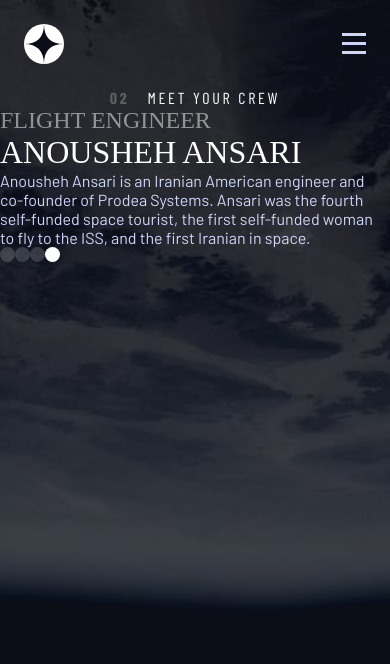
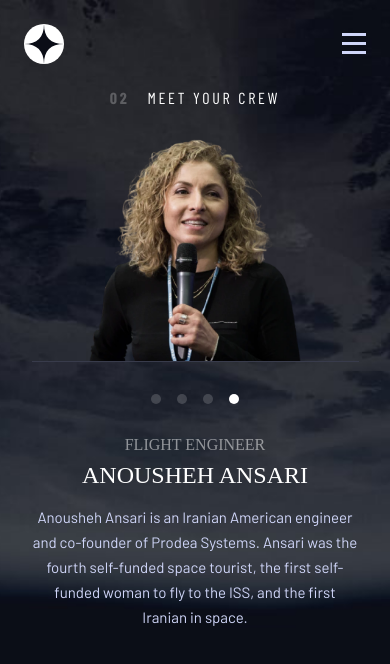
Before and after one commit to TakumaKira/space-tourism-website, a Next.js app: page /crew/AnoushehAnsari in a window 390 px wide. Shown: the top 664 px of the page. Built offline with nearby package versions, Linux system fonts and the light colour scheme; a web font is replaced by a local one.

Commit message:
[dev] Add crew page styles for mobile

```diff
--- a/pages/crew/[name].tsx
+++ b/pages/crew/[name].tsx
@@ -18,6 +18,11 @@ const {
 const Contents = styled.div`
   display: flex;
   @media (max-width: ${tabletToMobile - 1}px) {
+    margin-top: 32px;
+    width: 327px;
+    flex-direction: column-reverse;
+    align-items: center;
+    align-self: center;
   }
   @media (min-width: ${tabletToMobile}px) and (max-width: ${desktopToTablet - 1}px) {
     margin-top: 124px;
@@ -36,6 +41,10 @@ const Contents = styled.div`
 
 const TextAndTab = styled.div<{crewName: string}>`
   @media (max-width: ${tabletToMobile - 1}px) {
+    margin-top: 32px;
+    display: flex;
+    flex-direction: column-reverse;
+    align-items: center;
   }
   @media (min-width: ${tabletToMobile}px) and (max-width: ${desktopToTablet - 1}px) {
     width: ${({crewName}) => {
@@ -64,6 +73,10 @@ const TextAndTab = styled.div<{crewName: string}>`
 
 const TextBox = styled.div`
   @media (max-width: ${tabletToMobile - 1}px) {
+    margin-top: 32px;
+    display: flex;
+    flex-direction: column;
+    align-items: center;
   }
   @media (min-width: ${tabletToMobile}px) and (max-width: ${desktopToTablet - 1}px) {
     display: flex;
@@ -80,6 +93,7 @@ const Role = styled.h2`
   margin-block-end: 0;
   opacity: 0.5;
   @media (max-width: ${tabletToMobile - 1}px) {
+    font-size: 16px;
   }
   @media (min-width: ${tabletToMobile}px) and (max-width: ${desktopToTablet - 1}px) {
     font-size: 24px;
@@ -95,6 +109,8 @@ const Name = styled.h1`
   margin-block-start: 0;
   margin-block-end: 0;
   @media (max-width: ${tabletToMobile - 1}px) {
+    margin-top: 8px;
+    font-size: 24px;
   }
   @media (min-width: ${tabletToMobile}px) and (max-width: ${desktopToTablet - 1}px) {
     margin-top: 8px;
@@ -112,15 +128,18 @@ const Bio = styled.p`
   margin-block-end: 0;
   color: #D0D6F9;
   @media (max-width: ${tabletToMobile - 1}px) {
+    margin-top: 16px;
+    font-size: 15px;
+    line-height: 25px;
+    /* or 167% */
+    text-align: center;
   }
   @media (min-width: ${tabletToMobile}px) and (max-width: ${desktopToTablet - 1}px) {
     margin-top: 16px;
-    font-family: Barlow;
     font-size: 16px;
     line-height: 28px;
     /* or 175% */
     text-align: center;
-    color: #D0D6F9;
   }
   @media (min-width: ${desktopToTablet}px) {
     margin-top: 15px;
@@ -134,6 +153,9 @@ const Bio = styled.p`
 const TabBox = styled.ul`
   display: flex;
   @media (max-width: ${tabletToMobile - 1}px) {
+    & > *:not(:first-child) {
+      margin-left: 16px;
+    }
   }
   @media (min-width: ${tabletToMobile}px) and (max-width: ${desktopToTablet - 1}px) {
     margin-top: 40px;
@@ -160,8 +182,6 @@ const Tab = styled.li<{selected: boolean}>`
 const A = styled.a<{selected: boolean}>`
   position: relative;
   display: block;
-  width: 15px;
-  height: 15px;
   &::before {
     position: absolute;
     content: '';
@@ -172,10 +192,16 @@ const A = styled.a<{selected: boolean}>`
     opacity: ${({selected}) => selected ? '1' : '0.17'};
   }
   @media (max-width: ${tabletToMobile - 1}px) {
+    width: 10px;
+    height: 10px;
   }
   @media (min-width: ${tabletToMobile}px) and (max-width: ${desktopToTablet - 1}px) {
+    width: 15px;
+    height: 15px;
   }
   @media (min-width: ${desktopToTablet}px) {
+    width: 15px;
+    height: 15px;
   }
 `
 
@@ -183,6 +209,16 @@ const CrewImage = styled.div<{crewName: string}>`
   position: relative;
   flex-shrink: 0;
   @media (max-width: ${tabletToMobile - 1}px) {
+    width: 100%;
+    height: 223px;
+    &::after {
+      content: '';
+      position: absolute;
+      bottom: 0;
+      width: 100%;
+      height: 1px;
+      background-color: #383B4B;
+    }
   }
   @media (min-width: ${tabletToMobile}px) and (max-width: ${desktopToTablet - 1}px) {
     width: ${({crewName}) => {
```
